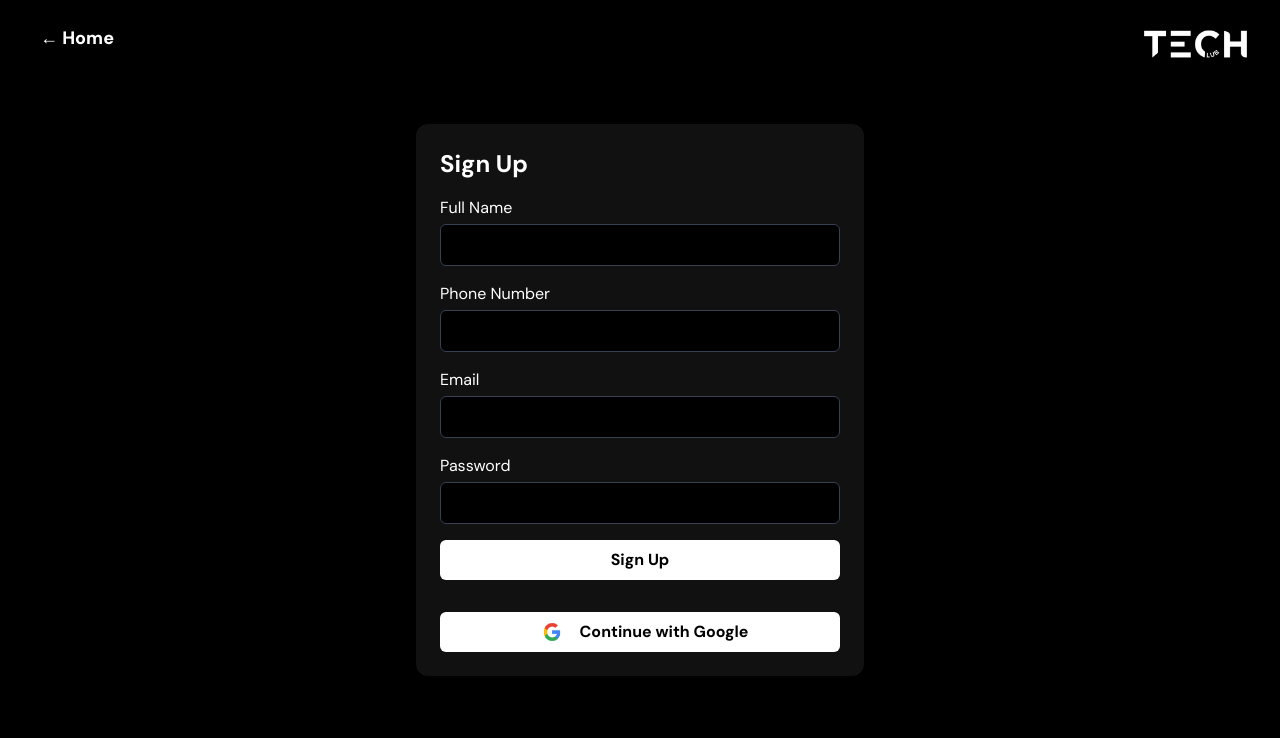
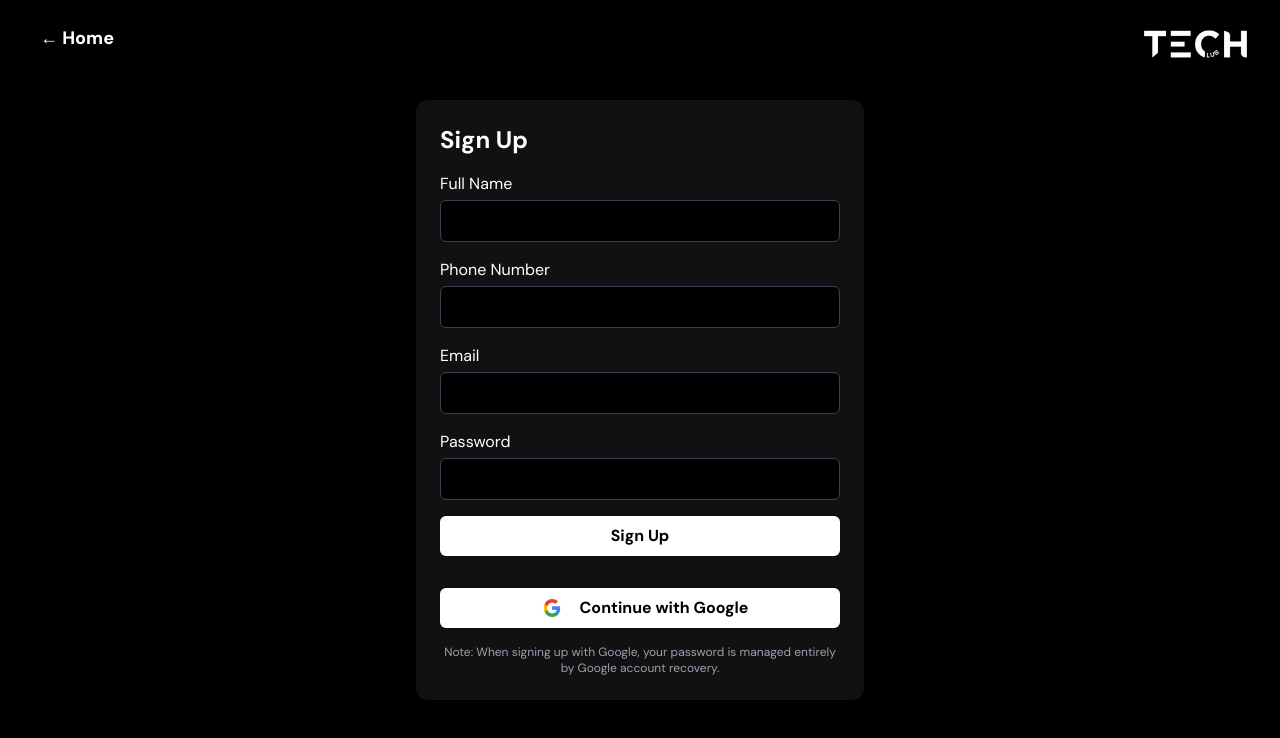
Before and after one commit to Rohith-Kaki/TechClub-Leetcode-Contest, a React (Vite) app in the folder client/: page /signup in a window 1280 px wide. Shown: the top 738 px of the page. Built offline with nearby package versions, Linux system fonts and the light colour scheme; no server answers; a web font is replaced by a local one.

Commit message:
Added Note

```diff
--- a/client/src/pages/LoginPage.jsx
+++ b/client/src/pages/LoginPage.jsx
@@ -38,8 +38,7 @@ export default function LoginPage() {
       const { data, error } = await supabase.auth.signInWithOAuth({
         provider: "google",
         options: {
-          redirectTo:
-            "http://localhost:5173/auth-callback", // change naviagate to payments in auth-callback
+          redirectTo: "http://localhost:5173/auth-callback", // change naviagate to payments in auth-callback
         },
       });
 
@@ -106,6 +105,10 @@ export default function LoginPage() {
 
           {error && <p className="text-red-400 text-sm">{error}</p>}
 
+          <p className="text-sm text-gray-400 mt-4 text-center">
+            Signed up with Google? Use the 'Continue with Google' button below.
+          </p>
+
           <button
             type="submit"
             disabled={loading}
@@ -113,7 +116,6 @@ export default function LoginPage() {
           >
             {loading ? "Logging in..." : "Login"}
           </button>
-
           <button
             type="button"
             onClick={handleGoogleAuth}
--- a/client/src/pages/SignupPage.jsx
+++ b/client/src/pages/SignupPage.jsx
@@ -55,8 +55,7 @@ export default function SignupPage() {
       const { data, error } = await supabase.auth.signInWithOAuth({
         provider: "google",
         options: {
-          redirectTo:
-            "http://localhost:5173/auth-callback",  // change naviagate to payments in auth-callback
+          redirectTo: "http://localhost:5173/auth-callback", // change naviagate to payments in auth-callback
         },
       });
 
@@ -80,11 +79,7 @@ export default function SignupPage() {
         </Link>
       </div>
       <div className="fixed right-2 px-4 -top-4 z-40">
-        <img
-          src={clublogo}
-          alt="Club Logo"
-          className="h-30 w-auto"
-        />
+        <img src={clublogo} alt="Club Logo" className="h-30 w-auto" />
       </div>
       <div className="min-h-screen font-dm-sans flex items-center justify-center bg-black text-white">
         <form
@@ -152,6 +147,10 @@ export default function SignupPage() {
             <img src={googlelogo} alt="" className="w-10 h-6" />
             <span>Continue with Google</span>
           </button>
+          <p className="text-xs text-gray-400 mt-4 text-center">
+            Note: When signing up with Google, your password is managed entirely by
+            Google account recovery.
+          </p>
         </form>
       </div>
     </>
```
